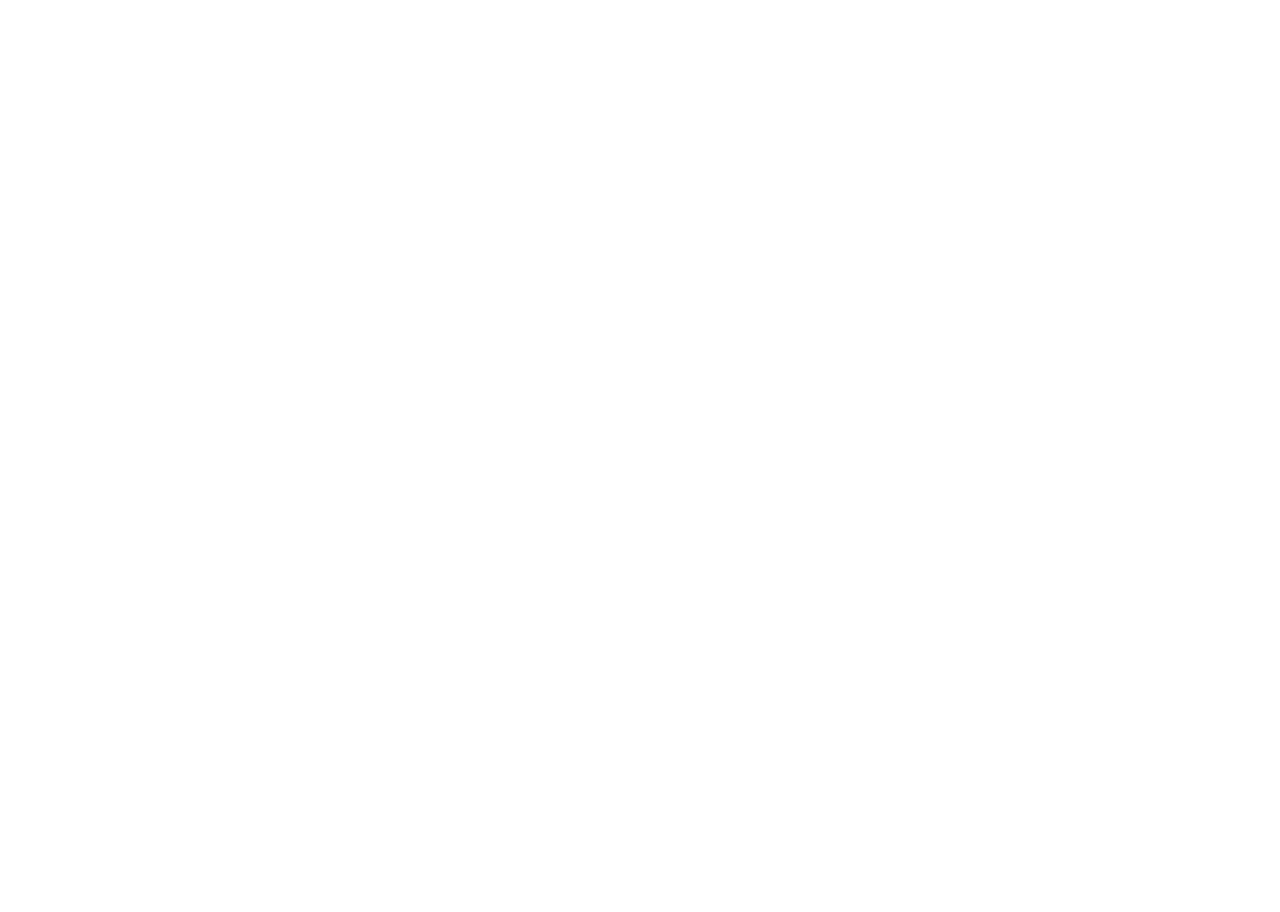
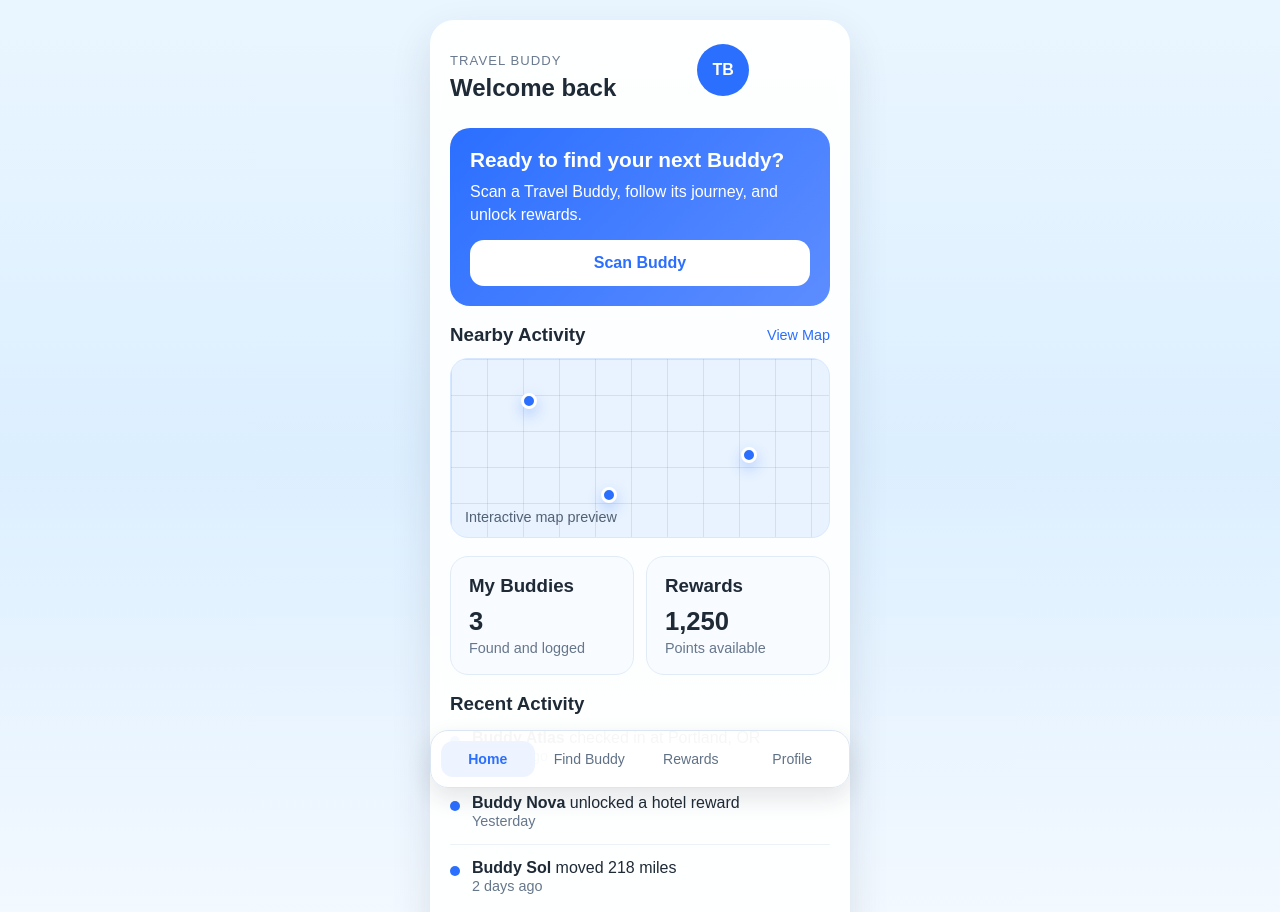
Before and after one commit to fenskemike23/Kuti, a plain HTML site: page home.html in a window 1280 px wide. Shown: the top 912 px of the page. Before the commit the page ends 800 px from the top, so only its background shows below. Drawn offline with Linux system fonts and the light colour scheme.

Commit message:
Home Dashboard draft 1

```diff
--- a/home.html
+++ b/home.html
@@ -0,0 +1,95 @@
+<!-- Travel Buddy Prototype v0.1 - Home Dashboard -->
+<!DOCTYPE html>
+<html lang="en">
+<head>
+  <meta charset="UTF-8" />
+  <meta name="viewport" content="width=device-width, initial-scale=1.0" />
+  <title>Travel Buddy - Home</title>
+  <link rel="stylesheet" href="style.css" />
+</head>
+<body>
+  <main class="app-shell">
+    <section class="dashboard-card">
+      <header class="dashboard-header">
+        <div>
+          <p class="eyebrow">Travel Buddy</p>
+          <h1>Welcome back</h1>
+        </div>
+        <div class="logo-circle small">TB</div>
+      </header>
+
+      <section class="scan-hero">
+        <h2>Ready to find your next Buddy?</h2>
+        <p>Scan a Travel Buddy, follow its journey, and unlock rewards.</p>
+        <button class="btn btn-primary scan-btn">Scan Buddy</button>
+      </section>
+
+      <section class="map-preview">
+        <div class="section-head">
+          <h3>Nearby Activity</h3>
+          <a href="find.html">View Map</a>
+        </div>
+        <div class="map-box">
+          <div class="map-pin pin-one"></div>
+          <div class="map-pin pin-two"></div>
+          <div class="map-pin pin-three"></div>
+          <p class="map-label">Interactive map preview</p>
+        </div>
+      </section>
+
+      <section class="dashboard-grid">
+        <article class="info-card">
+          <h3>My Buddies</h3>
+          <p class="big-stat">3</p>
+          <p class="muted">Found and logged</p>
+        </article>
+
+        <article class="info-card">
+          <h3>Rewards</h3>
+          <p class="big-stat">1,250</p>
+          <p class="muted">Points available</p>
+        </article>
+      </section>
+
+      <section class="activity-feed">
+        <div class="section-head">
+          <h3>Recent Activity</h3>
+        </div>
+
+        <article class="activity-item">
+          <div class="activity-dot"></div>
+          <div>
+            <p><strong>Buddy Atlas</strong> checked in at Portland, OR</p>
+            <span>2 hours ago</span>
+          </div>
+        </article>
+
+        <article class="activity-item">
+          <div class="activity-dot"></div>
+          <div>
+            <p><strong>Buddy Nova</strong> unlocked a hotel reward</p>
+            <span>Yesterday</span>
+          </div>
+        </article>
+
+        <article class="activity-item">
+          <div class="activity-dot"></div>
+          <div>
+            <p><strong>Buddy Sol</strong> moved 218 miles</p>
+            <span>2 days ago</span>
+          </div>
+        </article>
+      </section>
+    </section>
+  </main>
+
+  <nav class="bottom-nav">
+    <a href="home.html" class="nav-link active">Home</a>
+    <a href="find.html" class="nav-link">Find Buddy</a>
+    <a href="rewards.html" class="nav-link">Rewards</a>
+    <a href="profile.html" class="nav-link">Profile</a>
+  </nav>
+
+  <script src="app.js"></script>
+</body>
+</html>
--- a/style.css
+++ b/style.css
@@ -166,3 +166,192 @@
     font-size: 1.8rem;
   }
 }
+
+/* Travel Buddy Prototype v0.2 - Home Dashboard */
+
+.dashboard-card {
+  background: rgba(255, 255, 255, 0.92);
+  border-radius: 24px;
+  padding: 24px 20px 90px;
+  box-shadow: 0 16px 40px rgba(31, 42, 55, 0.12);
+  backdrop-filter: blur(6px);
+}
+
+.dashboard-header,
+.section-head {
+  display: flex;
+  justify-content: space-between;
+  align-items: center;
+}
+
+.eyebrow {
+  font-size: 0.82rem;
+  text-transform: uppercase;
+  letter-spacing: 0.08em;
+  color: #6a7a90;
+  margin-bottom: 6px;
+}
+
+.logo-circle.small {
+  width: 52px;
+  height: 52px;
+  font-size: 1rem;
+}
+
+.scan-hero,
+.map-preview,
+.activity-feed,
+.info-card {
+  margin-top: 18px;
+}
+
+.scan-hero {
+  background: linear-gradient(135deg, #2b6fff, #5d8dff);
+  color: white;
+  border-radius: 20px;
+  padding: 20px;
+}
+
+.scan-hero h2 {
+  margin-bottom: 8px;
+  font-size: 1.3rem;
+}
+
+.scan-hero p {
+  line-height: 1.45;
+  margin-bottom: 14px;
+}
+
+.scan-btn {
+  width: 100%;
+  background: white;
+  color: #2b6fff;
+}
+
+.map-box {
+  position: relative;
+  height: 180px;
+  margin-top: 12px;
+  border-radius: 18px;
+  background: #e9f3ff;
+  border: 1px solid #d7e7ff;
+  overflow: hidden;
+}
+
+.map-box::before,
+.map-box::after {
+  content: "";
+  position: absolute;
+  inset: 0;
+  background-image:
+    linear-gradient(to right, rgba(43, 111, 255, 0.08) 1px, transparent 1px),
+    linear-gradient(to bottom, rgba(43, 111, 255, 0.08) 1px, transparent 1px);
+  background-size: 36px 36px;
+}
+
+.map-pin {
+  position: absolute;
+  width: 16px;
+  height: 16px;
+  background: #2b6fff;
+  border-radius: 50%;
+  border: 3px solid white;
+  box-shadow: 0 6px 14px rgba(43, 111, 255, 0.3);
+  z-index: 1;
+}
+
+.pin-one { top: 34px; left: 70px; }
+.pin-two { top: 88px; right: 72px; }
+.pin-three { bottom: 34px; left: 150px; }
+
+.map-label {
+  position: absolute;
+  bottom: 12px;
+  left: 14px;
+  z-index: 1;
+  font-size: 0.9rem;
+  color: #516174;
+}
+
+.dashboard-grid {
+  display: grid;
+  grid-template-columns: 1fr 1fr;
+  gap: 12px;
+}
+
+.info-card {
+  background: #f8fbff;
+  border: 1px solid #e1ebf5;
+  border-radius: 18px;
+  padding: 18px;
+}
+
+.big-stat {
+  font-size: 1.6rem;
+  font-weight: 700;
+  margin: 10px 0 4px;
+}
+
+.muted,
+.activity-item span,
+.section-head a {
+  color: #66778c;
+  font-size: 0.9rem;
+}
+
+.section-head a {
+  text-decoration: none;
+  color: #2b6fff;
+}
+
+.activity-item {
+  display: flex;
+  gap: 12px;
+  padding: 14px 0;
+  border-bottom: 1px solid #edf2f7;
+}
+
+.activity-item:last-child {
+  border-bottom: none;
+}
+
+.activity-dot {
+  width: 10px;
+  height: 10px;
+  background: #2b6fff;
+  border-radius: 50%;
+  margin-top: 7px;
+  flex-shrink: 0;
+}
+
+.bottom-nav {
+  position: fixed;
+  left: 50%;
+  bottom: 12px;
+  transform: translateX(-50%);
+  width: calc(100% - 24px);
+  max-width: 420px;
+  display: grid;
+  grid-template-columns: repeat(4, 1fr);
+  gap: 8px;
+  background: rgba(255, 255, 255, 0.96);
+  border: 1px solid #dbe6f2;
+  border-radius: 18px;
+  padding: 10px;
+  box-shadow: 0 10px 24px rgba(31, 42, 55, 0.12);
+}
+
+.nav-link {
+  text-decoration: none;
+  text-align: center;
+  color: #607186;
+  font-size: 0.88rem;
+  padding: 10px 4px;
+  border-radius: 12px;
+}
+
+.nav-link.active {
+  background: #eef4ff;
+  color: #2b6fff;
+  font-weight: 600;
+}
```
